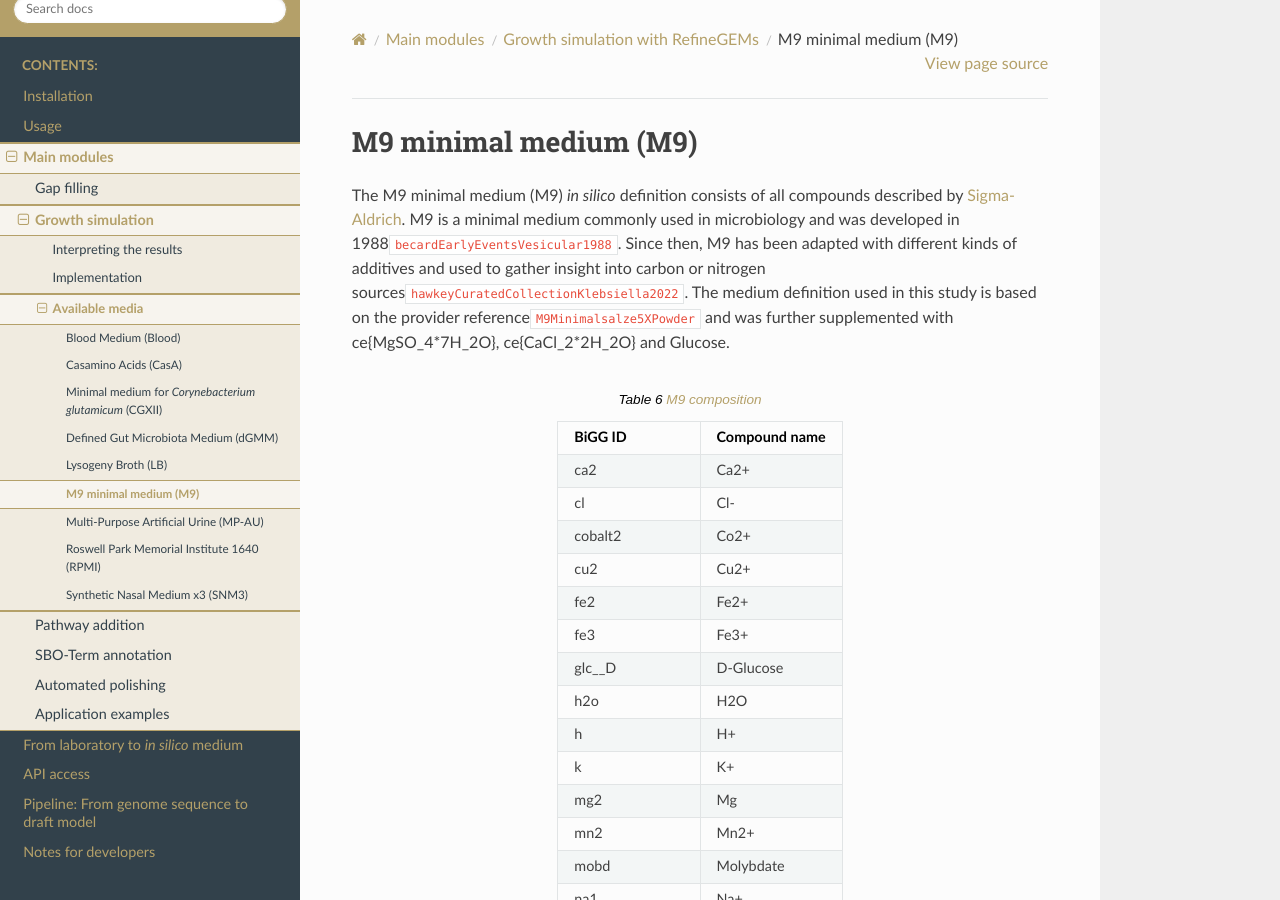
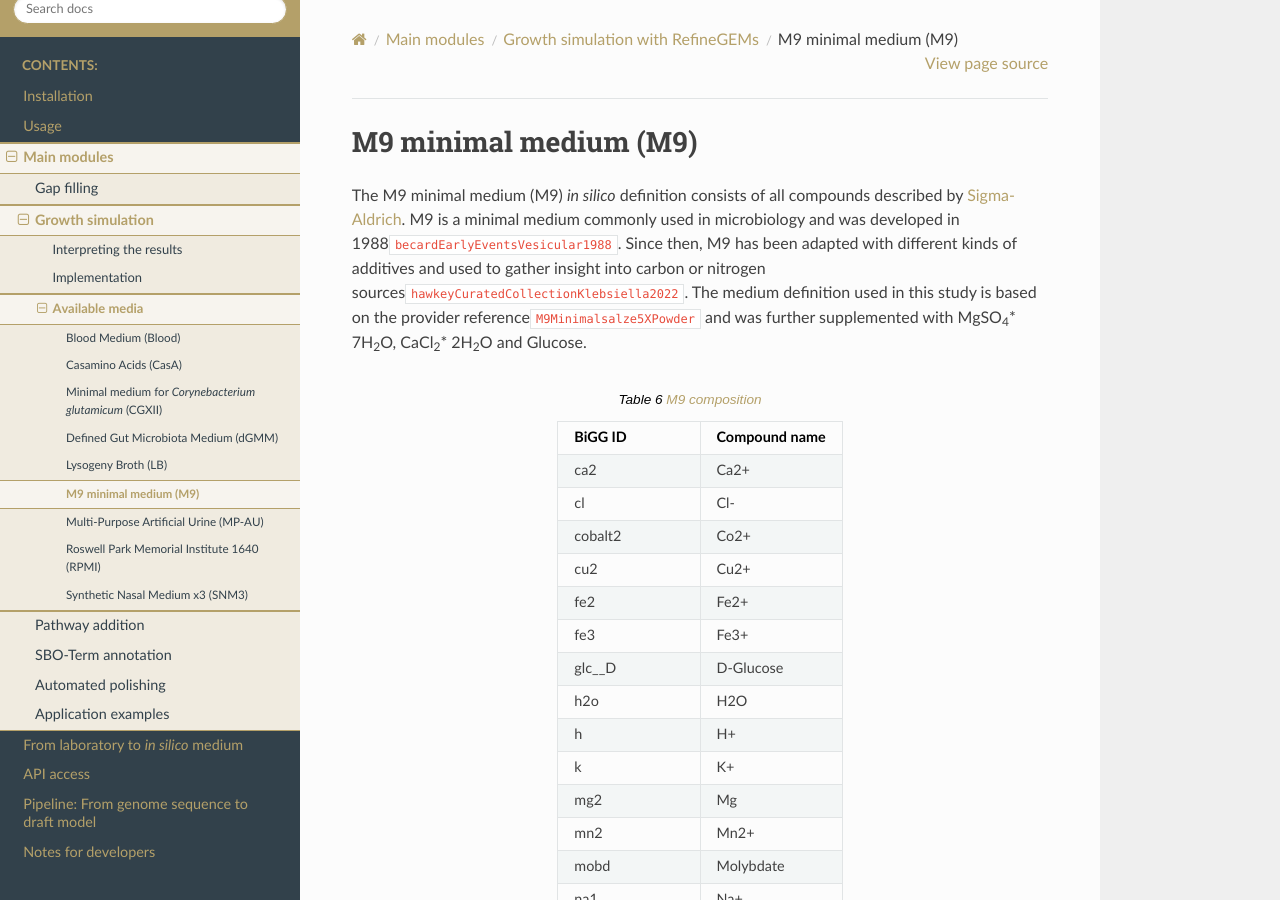
Before and after one commit to draeger-lab/refinegems, a Sphinx documentation site: the page built from docs/source/modules/media/m9.rst, in a window 1280 px wide and 900 px high. Built offline with Sphinx 7.4.7 and the Read the Docs theme 2.0.0, drawn with Linux system fonts in a browser that asks for light colours; cross-references to code outside the pages are shown as plain code.

Commit message:
add m9 chemistry #16

```diff
--- a/docs/source/modules/media/m9.rst
+++ b/docs/source/modules/media/m9.rst
@@ -3,7 +3,7 @@ M9 minimal medium (M9)
 The M9 minimal medium (M9) *in silico* definition consists of all compounds described by `Sigma-Aldrich <https://www.sigmaaldrich.com/DE/de/product/sigma/m6030>`__.
 M9 is a minimal medium commonly used in microbiology and was developed in 1988\ :footcite:p:`becardEarlyEventsVesicular1988`.
 Since then, M9 has been adapted with different kinds of additives and used to gather insight into carbon or nitrogen sources\ :footcite:p:`hawkeyCuratedCollectionKlebsiella2022`.
-The medium definition used in this study is based on the provider reference\ :footcite:p:`M9Minimalsalze5XPowder` and was further supplemented with \ce{MgSO_4*7H_2O}, \ce{CaCl_2*2H_2O} and Glucose.
+The medium definition used in this study is based on the provider reference\ :footcite:p:`M9Minimalsalze5XPowder` and was further supplemented with MgSO\ :sub:`4`\ \* 7H\ :sub:`2`\ O, CaCl\ :sub:`2`\ \* 2H\ :sub:`2`\ O and Glucose.
 
 .. list-table:: M9 composition
    :align: center
```
